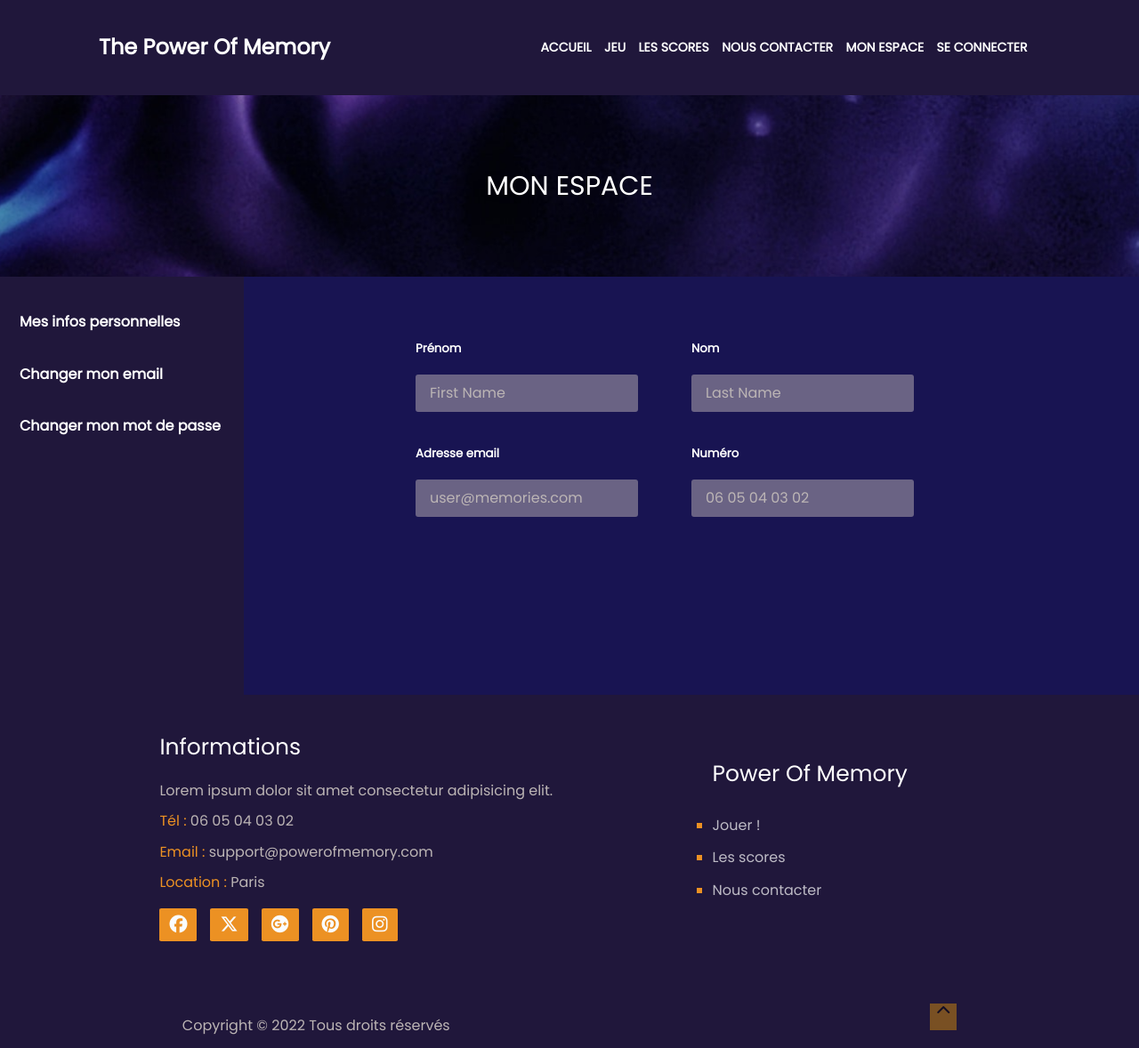
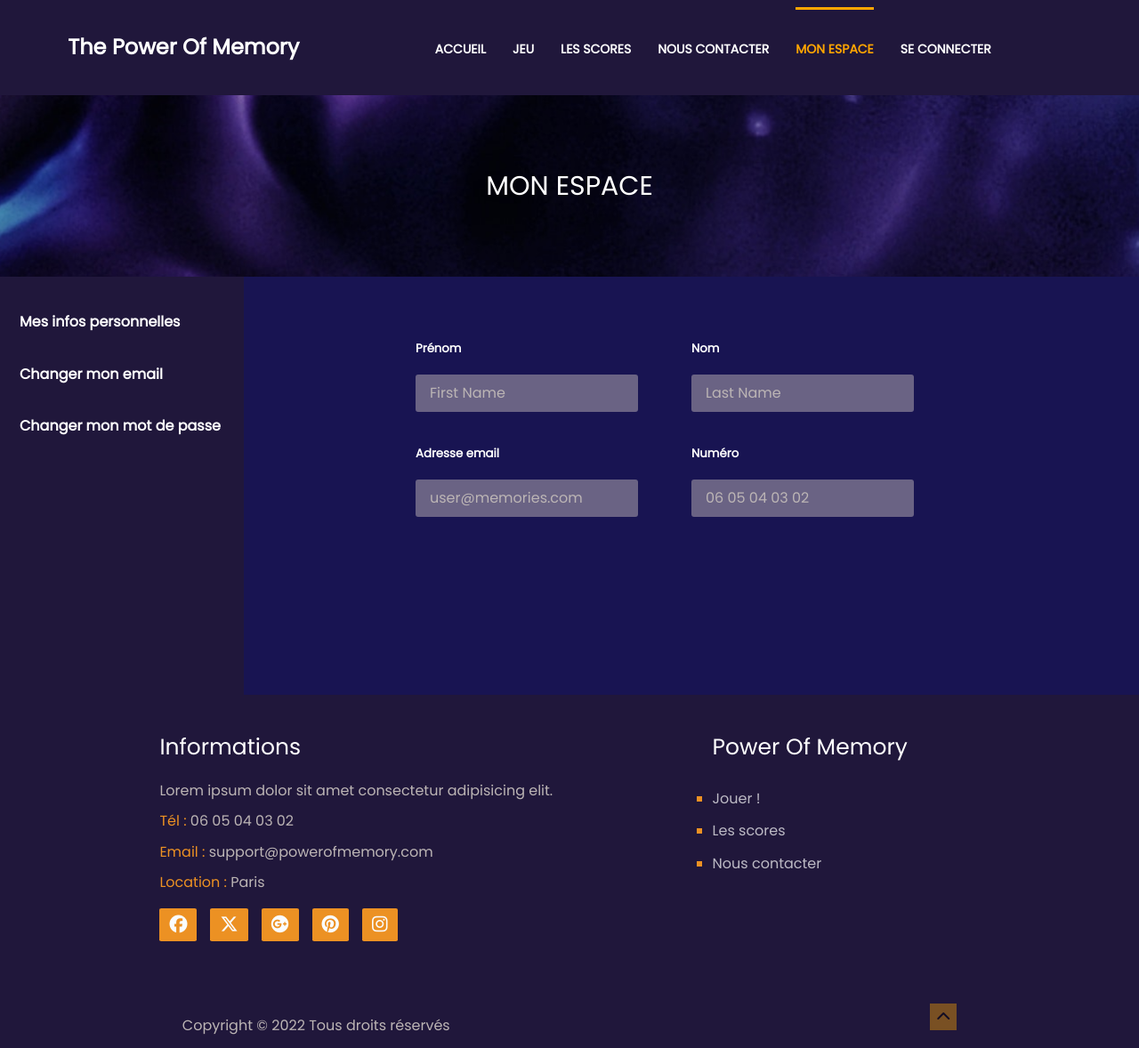
Before and after one commit to RunaYomozuni/Memories, a PHP site: page /Memories/profil.php in a window 1280 px wide. Shown: the whole page at 89% size. Run offline with PHP 8.4, Linux system fonts and the light colour scheme; lists and menus that the app fills with data are empty; some libraries are stand-ins or nearby versions.

Commit message:
story 3 quasi complète

```diff
--- a/assets/css/style.css
+++ b/assets/css/style.css
@@ -38,14 +38,30 @@ li {
     list-style: none;
 }
 
-nav a {
+/* nav a {
     color: white;
     text-decoration: none;
     text-transform: uppercase;
     padding-top: 5px;
     font-weight: bold;
     font-size: 14px !important;
+} */
 
+.onglet-color {
+    color: orange;
+    border-top: 3px orange solid;
+}
+
+.navbar-links {
+    display: flex;
+    justify-content: space-evenly;
+    gap: 30px;
+    color: white;
+    text-decoration: none;
+    text-transform: uppercase;
+    padding-top: 5px;
+    font-weight: bold;
+    font-size: 14px !important;
 }
 
 nav ul a:hover {
@@ -943,12 +959,7 @@ footer {
     justify-content: space-evenly;
     color: #ec9123;
     padding-bottom: 70px;
-
 }
-.ap4{
-    padding-top: 30px;
-}
-
 
 .list-ap {
     width: 300px;
--- a/contact.php
+++ b/contact.php
@@ -1,4 +1,5 @@
 <?php require_once 'utils/common.php';
+$pageName = "contact";
     ?>
 <!DOCTYPE html>
 <html lang="fr">
--- a/games/memory/index.php
+++ b/games/memory/index.php
@@ -1,4 +1,5 @@
 <?php require_once '../../utils/common.php';
+$pageName = "game";
     ?>
 <!DOCTYPE html>
 <html lang="fr">
--- a/games/memory/score.php
+++ b/games/memory/score.php
@@ -1,4 +1,5 @@
 <?php require_once '../../utils/common.php';
+$pageName = "score";
     ?>
 <!DOCTYPE html>
 <html lang="fr">
--- a/index.php
+++ b/index.php
@@ -1,4 +1,5 @@
 <?php require_once 'utils/common.php';
+$pageName = "accueil";
 ?>
 <!DOCTYPE html>
 <html lang="fr" xmlns="http://www.w3.org/1999/html">
--- a/login.php
+++ b/login.php
@@ -1,4 +1,5 @@
 <?php require_once 'utils/common.php';
+$pageName = "login";
 ?>
 <!DOCTYPE html>
 <html lang="fr">
@@ -31,7 +32,7 @@
             </div>
 
             <div class="lien-inscription">
-                <p>Pas de compte ?<a class="lien" href="<?= PROJECT_FOLDER ?>register.php">Se connecter</a></p>
+                <p>Pas de compte ?<a class="lien" href="<?= PROJECT_FOLDER ?>register.php">Créer un compte</a></p>
             </div>
         </main>
 
--- a/partials/footer.php
+++ b/partials/footer.php
@@ -20,7 +20,7 @@
             </div>
 
             <div class="ap2">
-                <div class="ap4">
+                <div>
                     <p class="title-foot">Power Of Memory</p>
                     <ul class="list-ap">
                         <li><a class="underline" href="<?= PROJECT_FOLDER ?>games/memory/index.php">Jouer !</a></li>
@@ -32,6 +32,6 @@
         </div>
         <div id="contentDeepFooter">
             <p>Copyright &copy 2022 Tous droits réservés</p>
-            <a href="#top"><div id="onTop"><i class="fa-solid fa-chevron-up"></i></div></a>
+            <a href="#top"><div id="onTop"><i class="fa-solid fa-chevron-up" style="padding-top: 7px;"></i></div></a>
         </div>
     </footer>
--- a/partials/header.php
+++ b/partials/header.php
@@ -1,13 +1,113 @@
 <header>
     <nav>
         <h2>The Power Of Memory</h2>
-        <ul>
+
+        <div class="navbar-links">
+            <?php if ($pageName == 'accueil') {
+                ?>
+                <li><a class="onglet-color" href="<?= PROJECT_FOLDER ?>index.php">ACCUEIL</a></li>
+                <?php
+            } else {
+                ?>
                 <li><a href="<?= PROJECT_FOLDER ?>index.php">ACCUEIL</a></li>
+                <?php
+            }
+            ?>
+
+            <?php if ($pageName == 'game') {
+                ?>
+                <li><a class="onglet-color" href="<?= PROJECT_FOLDER ?>games/memory/index.php">JEU</a></li>
+                <?php
+            } else {
+                ?>
                 <li><a href="<?= PROJECT_FOLDER ?>games/memory/index.php">JEU</a></li>
+                <?php
+            }
+            ?>
+
+            <?php if ($pageName == 'score') {
+                ?>
+                <li><a class="onglet-color" href="<?= PROJECT_FOLDER ?>games/memory/score.php">LES SCORES</a></li>
+                <?php
+            } else {
+                ?>
                 <li><a href="<?= PROJECT_FOLDER ?>games/memory/score.php">LES SCORES</a></li>
+                <?php
+            }
+            ?>
+
+            <?php if ($pageName == 'contact') {
+                ?>
+                <li><a class="onglet-color" href="<?= PROJECT_FOLDER ?>contact.php">NOUS CONTACTER</a></li>
+                <?php
+            } else {
+                ?>
                 <li><a href="<?= PROJECT_FOLDER ?>contact.php">NOUS CONTACTER</a></li>
+                <?php
+            }
+            ?>
+
+            <?php if ($pageName == 'profil') {
+                ?>
+                <li><a class="onglet-color" href="<?= PROJECT_FOLDER ?>profil.php">MON ESPACE</a></li>
+                <?php
+            } else {
+                ?>
                 <li><a href="<?= PROJECT_FOLDER ?>profil.php">MON ESPACE</a></li>
+                <?php
+            }
+            ?>
+
+            <?php if ($pageName == 'login') {
+                ?>
+                <li><a class="onglet-color" href="<?= PROJECT_FOLDER ?>login.php">SE CONNECTER</a></li>
+                <?php
+            } elseif ($pageName == 'register') {
+                ?>
+                <li><a class="onglet-color" href="<?= PROJECT_FOLDER ?>register.php">SE CONNECTER</a></li>
+                <?php
+            } else {
+                ?>
                 <li><a href="<?= PROJECT_FOLDER ?>login.php">SE CONNECTER</a></li>
-        </ul>
+                <?php
+            }
+            ?>
+
+            <?php if ($pageName == 'register') {
+                ?>
+                <li><a class="onglet-color" href="<?= PROJECT_FOLDER ?>register.php"></a></li>
+                <?php
+            } else {
+                ?>
+                <li><a href="<?= PROJECT_FOLDER ?>register.php"></a></li>
+                <?php
+            }
+            ?>
+
+            <?php if ($pageName == 'edit_email') {
+                ?>
+                <li><a class="onglet-color" href="<?= PROJECT_FOLDER ?>profil.php"></a></li>
+                <?php
+            } else {
+                ?>
+                <li><a href="<?= PROJECT_FOLDER ?>profil.php"></a></li>
+                <?php
+            }
+            ?>
+
+            <?php if ($pageName == 'edit_email') {
+                ?>
+                <li><a class="onglet-color" href="<?= PROJECT_FOLDER ?>profil.php"></a></li>
+                <?php
+            } else {
+                ?>
+                <li><a href="<?= PROJECT_FOLDER ?>profil.php"></a></li>
+                <?php
+            }
+            ?>
+
+            <!-- CORRIGER LES LIENS (EDIT_EMAIL) et (eDIT_MDP) + RECTIFIER LR CSS -->
+
+        </div>
     </nav>
 </header>
--- a/profil.php
+++ b/profil.php
@@ -1,4 +1,5 @@
 <?php require_once 'utils/common.php';
+$pageName = "profil";
 ?>
 <!DOCTYPE html>
 <html lang="fr">
@@ -19,15 +20,15 @@
             <div class="espace">
                 <table class="tab-form">
                     <tr class="tr-espace">
-                        <th class="th-espace"><a class="espace-form-text" href="./profil.html">Mes infos personnelles</a></th>
+                        <th class="th-espace"><a class="espace-form-text" href="<?= PROJECT_FOLDER ?>profil.php">Mes infos personnelles</a></th>
                     </tr>
 
                     <tr class="tr-espace">
-                        <th class="th-espace"><a class="espace-form-text" href="./edit_email.html">Changer mon email</a></th>
+                        <th class="th-espace"><a class="espace-form-text" href="<?= PROJECT_FOLDER ?>views/edit_email.php">Changer mon email</a></th>
                     </tr>
 
                     <tr class="tr-espace">
-                        <th class="th-espace"><a class="espace-form-text" href="./edit_mdp.html">Changer mon mot de passe</a></th>
+                        <th class="th-espace"><a class="espace-form-text" href="<?= PROJECT_FOLDER ?>views/edit_mdp.php">Changer mon mot de passe</a></th>
                     </tr>
                 </table>
 
--- a/register.php
+++ b/register.php
@@ -1,4 +1,5 @@
 <?php require_once 'utils/common.php';
+$pageName = "register";
 ?>
 <!DOCTYPE html>
 <html lang="fr">
@@ -28,7 +29,7 @@
                 </form>
             </div>
             <div class="lien-connexion">
-                <p>Déjà un compte ?<a class="lien" href="<?= PROJECT_FOLDER ?>login.php">Créer un compte</a></p>
+                <p>Déjà un compte ?<a class="lien" href="<?= PROJECT_FOLDER ?>login.php">Se connecter</a></p>
             </div>
         </main>
 
```
Also changed, not shown: views/edit_email.php (+9 -6 lines), views/edit_mdp.php (+9 -6 lines). Lines whose indentation alone changed are shown as unchanged.
